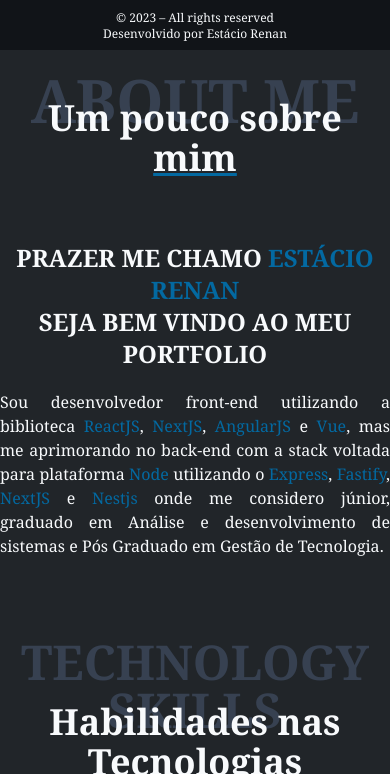
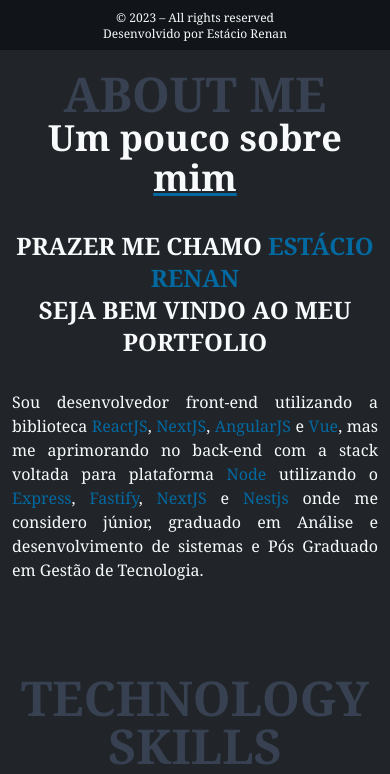
Before and after one commit to estaciorenan/My-Portfolio, a Next.js app: page / in a window 390 px wide. Shown: the part 794-1568 px from the top of the page. Built offline with nearby package versions, Linux system fonts and the light colour scheme.

Commit message:
Ajuste no texto do componente start

```diff
--- a/src/components/sidebar/sidebar.tsx
+++ b/src/components/sidebar/sidebar.tsx
@@ -13,7 +13,7 @@ const Sidebar = () => {
         <>
             <div className='flex flex-col h-100v justify-between'>
 
-                <div className='text-center font-bold sans text-slate-50 mt-5 text-2xl'>
+                <div className='text-center font-bold sans text-slate-50 mt-5 text-2xl' id='start-sidebar'>
                     <h1>PORTFÓLIO</h1>
                 </div>
 
@@ -65,7 +65,7 @@ const Sidebar = () => {
                         <li onClick={() => setPage(3)}>
                             <div className='text-slate-50 cursor-pointer p-2 pb-2 pt-2  hover:bg-sky-700 font-bold hover:animate-bounce'>
                                 <a href="#projects">
-                                PROJECTS
+                                    PROJECTS
                                 </a>
                             </div>
                         </li>
@@ -75,10 +75,10 @@ const Sidebar = () => {
                 <div className='flex-col text-center mt-4'>
                     <ul >
                         <li onClick={() => setPage(1)}>
-                            <a href="https://www.linkedin.com/ambry/?x-li-ambry-ep=AQJY6J2s_T27QAAAAYhEQD7QbgMF-6b3-UoSVfFZa97Pg3COPxC4AHmJ_Smh40ZI5MtE-MoCbY3yAtPdxQqPqdpAL90Bwx8ms2BSFSkOb3Pu_NF8daTyNPRo-u3ejjDX4SLmUaR2MAAfjnbWcFaNk49QcdiuKPQ9vW3abQICPyd9jcMxRv2DSVd6A-DztVSHg_ADhquXgSGOmZE-jJyYV42VOr20tk7Bs9ty8m_7Iru7VnQGwSag7MfFKB-0cHLpv83SmAMuh1lN3xk1q6_aC7Y2wTdkOLDwRM4Y3NeryJnkFPiCRn4I6xJIvQbfTB69hj9aDRwWqsa9h_61XY-hrBPZLQn7LZc_SzWg4zz3ktMoBY7uKl8D1Nf47ONXLxO3ENc90QAVWid_5LUI6njGJiQnFFdIR1NlH47M4kQ7bnPyy9hnaLiUkGhY105Zi6UwOD-6c7FW-XpUleWxSCuJOH6LNrgHqQuM0_IbjwWjRowhXPiJPCD-rw9vngrvVin7bNgf0wY0mNDF4KhR-2HdypjPgmLcTzAg1gFgcF8iJBOAN6TC9PF4GbhkPhP5qIy4xKY_CA&x-ambry-um-filename=Profile.pdf" download>
+                            <a href=" https://www.linkedin.com/ambry/?x-li-ambry-ep=AQLM13xuyk-b_QAAAYiLAYocfldClOA7VqFQGJfxF-eH4w47d_f4rYNpVXTLzyMjAPDu2KY2AP5JpCkfm0YiZnYylOSD8w3xEeVoVSOpKqkvWZWc0vqtRY7Zd9YxhuPGQ4Fh6JpEQVaSqUqF2VoqgfnIXqYlBARkFFALFoRFJ6iLDoiRvY3FtB2cDzPEd8o--T-TupStaWDg8s-b3BUaPLHkuEI_RIL1xBA06s7UIz74tnTVN6Rm5bnmv_9jg-g9BhW_izIpOSiIukLO6P2hnBDe7HP0ACIn4Pf2iKH0OAakrrAaRTy7pYCOenuyn5VzTLZb9W2wbPp1N5tIJtBkVIrICPrZ0Qly0xX3yQKpr8qaRHKEeJnZnCL8GRuqoUyXawVE7Zz9kFKuvoRFDoiL5KCPVaUZateHDg3t5Jnbl2KaJ_gYvCuWAUxZyjDgtWMjdtY96j35hwhin0f1l0lr3mI1kwbevsp5zb2dG28Pwolf86WuosvnlZ3ET3KjthW4nrTwxhzLmr1Al6ymepQFybpGkoYDJW9PmCetDpcbjMhPmzLWwYfHq51cQ-GbIFJhsvjw5w&x-ambry-um-filename=Profile.pdf"
+                                download>
                                 <div className='border-2 text-slate-50 cursor-pointer p-2 m-2  rounded-xl font-bold hover:text-sky-600 hover:border-sky-600 animate-pulse'>
                                     RESUME  <Fontawesome classe="fa-solid fa-cloud-arrow-down" />
-
                                 </div>
                             </a>
                         </li>
--- a/src/components/start/start.tsx
+++ b/src/components/start/start.tsx
@@ -1,10 +1,9 @@
 import { Context } from "@/contexts/auth";
 import { useContext } from "react";
+import Fontawesome from "../fontawesome/fontawesome";
 
 export default function Start() {
-    const { themeDark, setThemeDark } = useContext(Context)
-    // const dataAtual = new Date();
-    // const anoAtual = dataAtual.getFullYear();
+    const { themeDark, setThemeDark } = useContext(Context);
 
     return (
         <>
@@ -12,14 +11,15 @@ export default function Start() {
                 <div className=" xl:absolute lg:absolute md:static sm:static xs:static w-full justify-center">
                     <div className="w-5/5 mb-10">
 
+
                         <div className="text-center p-5" id='skill'>
-                            <h2 className=" relative text-6xl uppercase p-22 font-bold text-gray-700">About Me</h2>
-                            <p className="relative -top-8  text-4xl text-slate-50 font-bold">
+                            <h2 className=" relative text-5xl  uppercase p-22 font-bold text-gray-700">About Me</h2>
+                            <p className="relative xl:-top-8 lg:-top-8 md:-top-8 sm:-top-2 xs:-top-2 text-4xl text-slate-50 font-bold">
                                 Um pouco sobre <span className="underline decoration-sky-700">mim</span>
                             </p>
                         </div>
 
-                        <div className="flex flex-row w-full ">
+                        <div className="flex flex-row w-full">
                             <div className="
                             xl:pr-20 lg:pr-20 md:pr-10 sm:pr-10 xs:pr-10
                             xl:pl-20 lg:pl-20 md:pl-10 sm:pl-10 xs:pl-10
@@ -29,23 +29,22 @@ export default function Start() {
                                 <div className="text-2xl  uppercase font-bold text-slate-50 text-center">
                                     Prazer me chamo <span className="text-sky-700">Estácio Renan</span> <br /> seja bem vindo ao meu portfolio
                                 </div>
-                                <div className="pt-5
-                                xl:ml-0 lg:ml-0 md:ml-3 sm:ml-3 xs:ml-3
-                                text-justify
-                                text-slate-50">
+                                <div className=" pt-5 sm:p-3 xs:p-2 text-justify text-slate-50 ">
+                                    <p className="m-3">
                                         Sou desenvolvedor front-end utilizando a biblioteca <span className="text-sky-700">ReactJS</span>,
                                         <span className="text-sky-700"> NextJS</span>, <span className="text-sky-700">AngularJS</span> e <span className="text-sky-700">Vue</span>, mas
                                         me aprimorando no back-end com a stack voltada para plataforma <span className="text-sky-700">Node </span>
                                         utilizando o <span className="text-sky-700">Express</span>, <span className="text-sky-700">Fastify</span>,
                                         <span className="text-sky-700"> NextJS</span> e <span className="text-sky-700">Nestjs</span> onde me considero júnior, graduado em Análise e
                                         desenvolvimento de sistemas e Pós Graduado em Gestão de Tecnologia.
+                                    </p>
                                 </div>
                             </div>
                         </div>
 
                         <div className="text-center pt-20">
                             <h2 className="relative text-5xl uppercase p-22 font-bold text-gray-700">Technology Skills</h2>
-                            <p className="relative -top-8  text-4xl text-slate-50 font-bold">
+                            <p className="relative xl:-top-8 lg:-top-8 md:-top-8 sm:-top-2 xs:-top-2  text-4xl text-slate-50 font-bold">
                                 Habilidades nas   <span className="underline decoration-sky-700">Tecnologias</span>
                             </p>
                         </div>
@@ -304,10 +303,9 @@ export default function Start() {
                                     </p>
                                 </div>
                             </div>
+                        </div>
 
                     </div>
-                    </div>
-
                 </div>
             </div>
         </>
```
Lines whose indentation alone changed are shown as unchanged.
